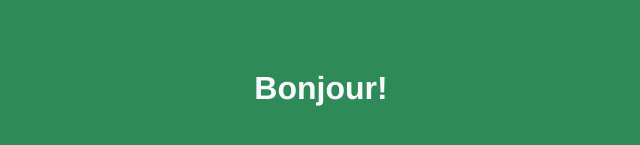
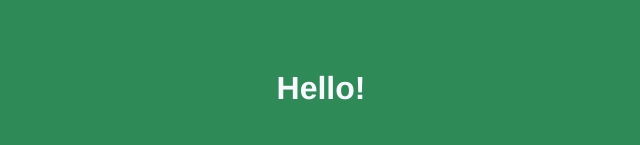
Before and after one commit to StephanDRX/hello, a plain HTML site: page index.html in a window 1280 px wide. Shown: the part 271-416 px from the top of the page, without its empty margins (327-967 px from the left). Drawn offline with Linux system fonts and the light colour scheme.

Commit message:
Bonjour to Hello

```diff
--- a/index.html
+++ b/index.html
@@ -20,6 +20,6 @@
 	}
 </style>
 <body>
-	<h1>Bonjour!</h1>
+	<h1>Hello!</h1>
 </body>
 </html>
```
